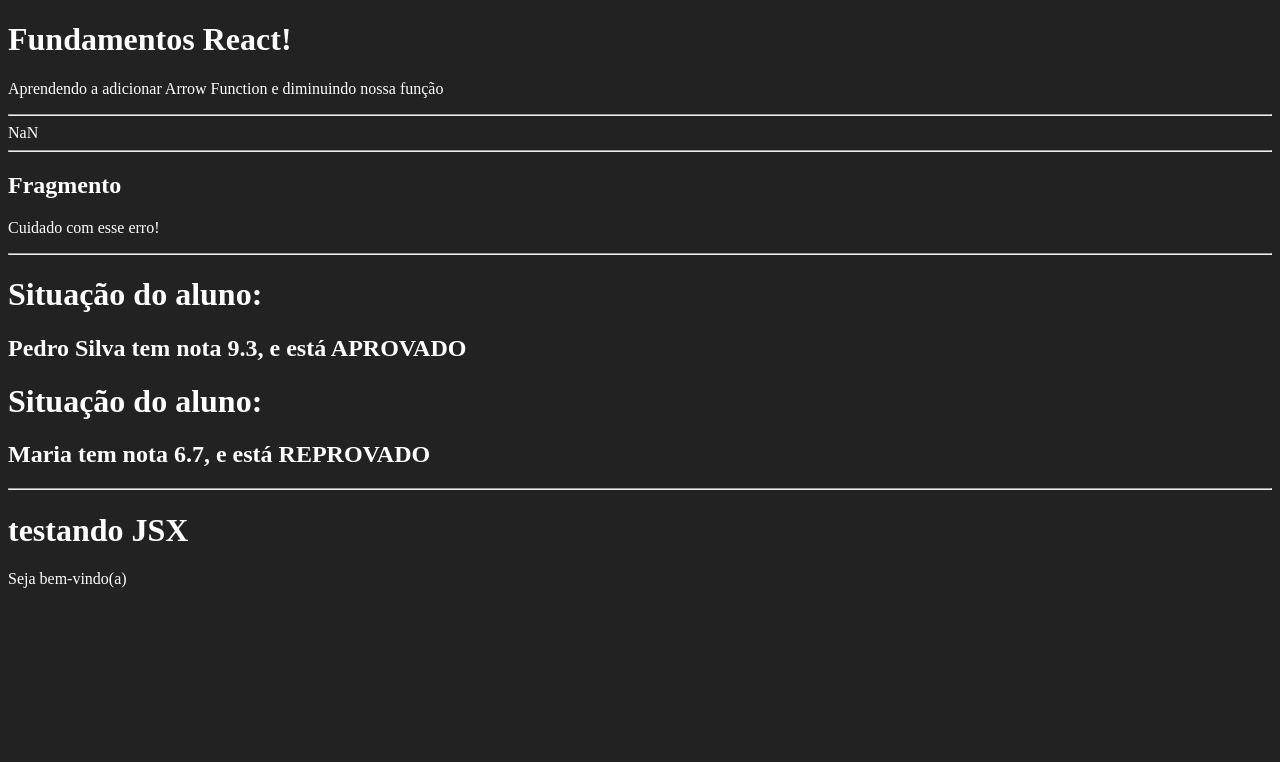
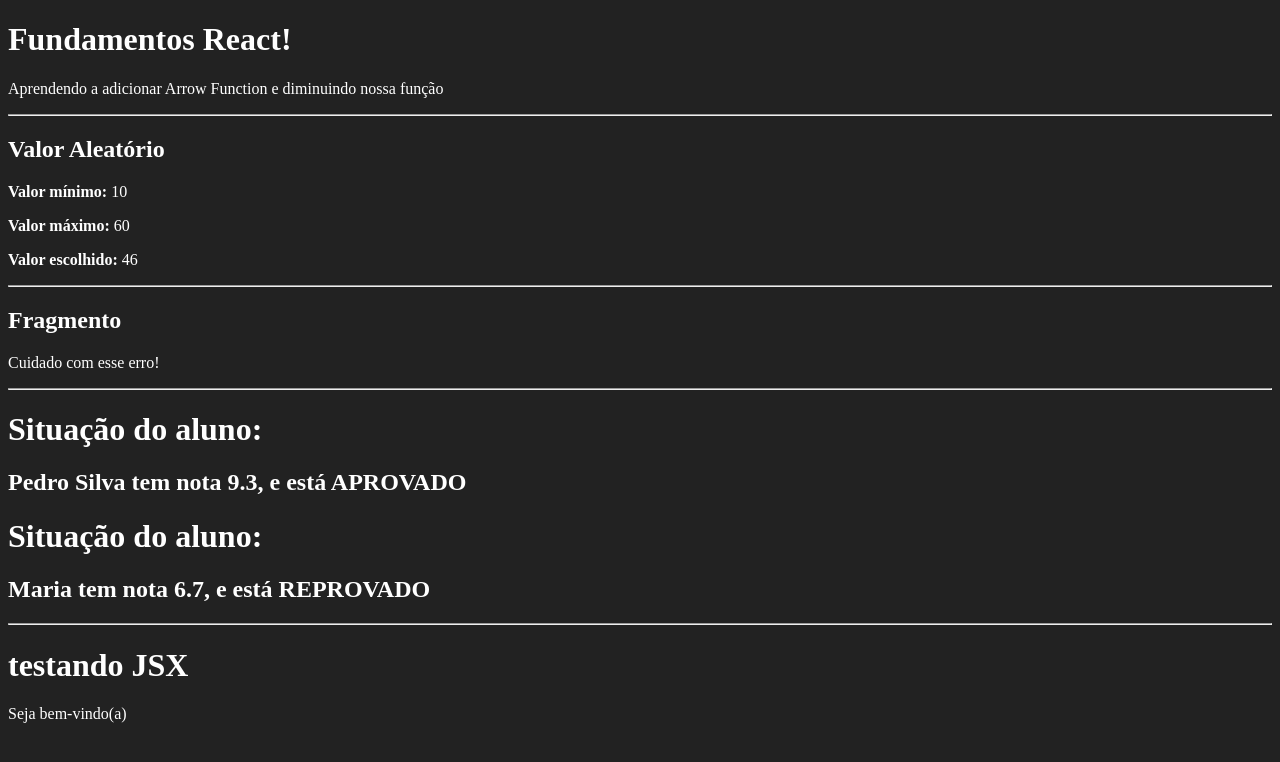
Before and after one commit to manoelmachado/react-redux, a React (Create React App) app in the folder fundamentos-react/: page / in a window 1280 px wide. Shown: the top 762 px of the page. Built offline with nearby package versions, Linux system fonts and the light colour scheme.

Commit message:
finalizando exercício

```diff
--- a/fundamentos-react/src/componentes/basicos/NumAleatorio.jsx
+++ b/fundamentos-react/src/componentes/basicos/NumAleatorio.jsx
@@ -1,3 +1,12 @@
-export default function numAleatorio(min, max) {
-    return Math.floor((Math.random() * (min + max)))
+// eslint-disable-next-line import/no-anonymous-default-export
+export default props => {
+    const aleatorio = parseInt(Math.random() * (props.max - props.min)) + props.min
+    return (
+    <div>
+        <h2>Valor Aleatório</h2>
+        <p><strong>Valor mínimo:</strong> { props.min }</p>
+        <p><strong>Valor máximo:</strong> { props.max }</p>
+        <p><strong>Valor escolhido:</strong> { aleatorio }</p>
+    </div>
+    )
 }
```
